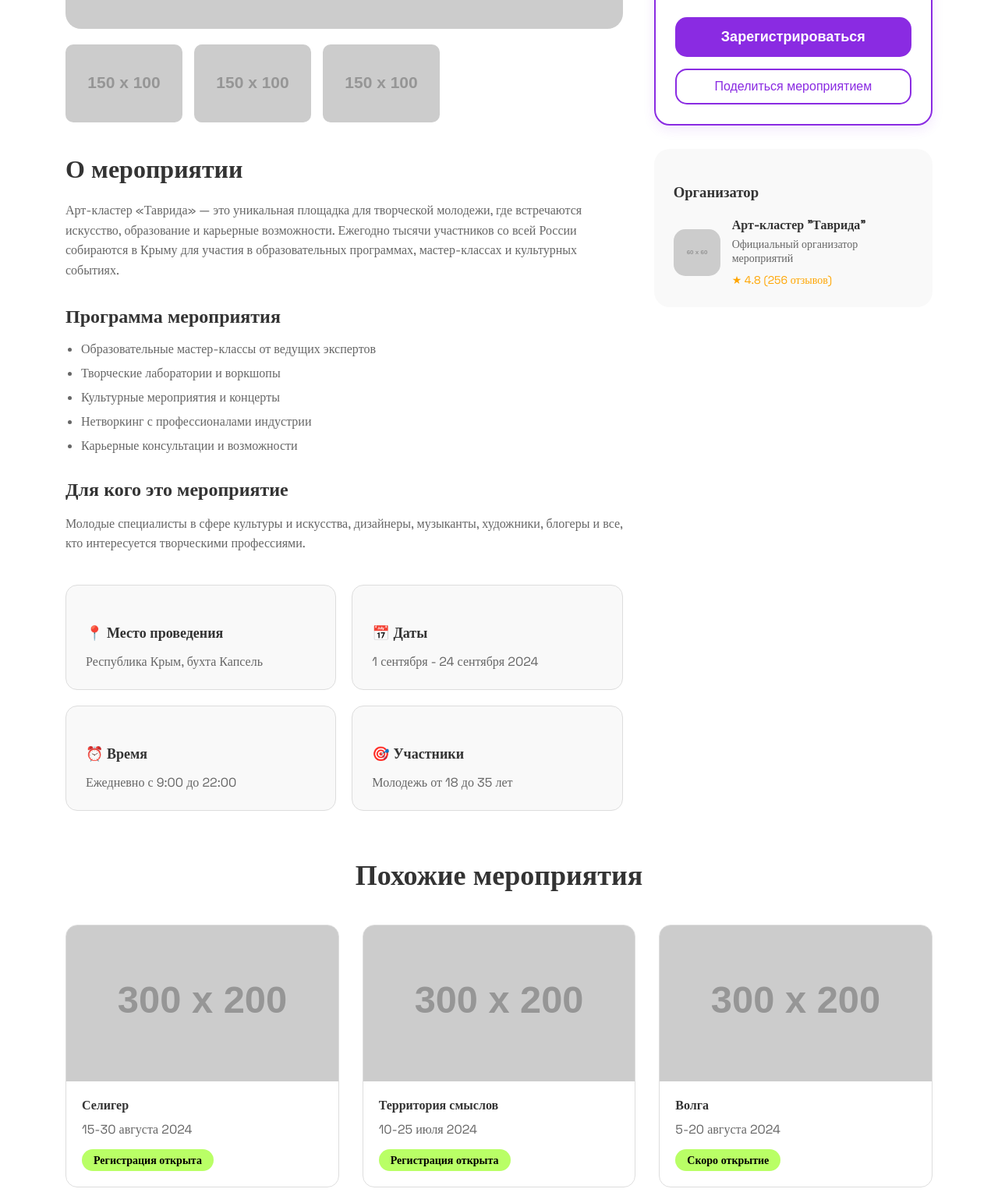
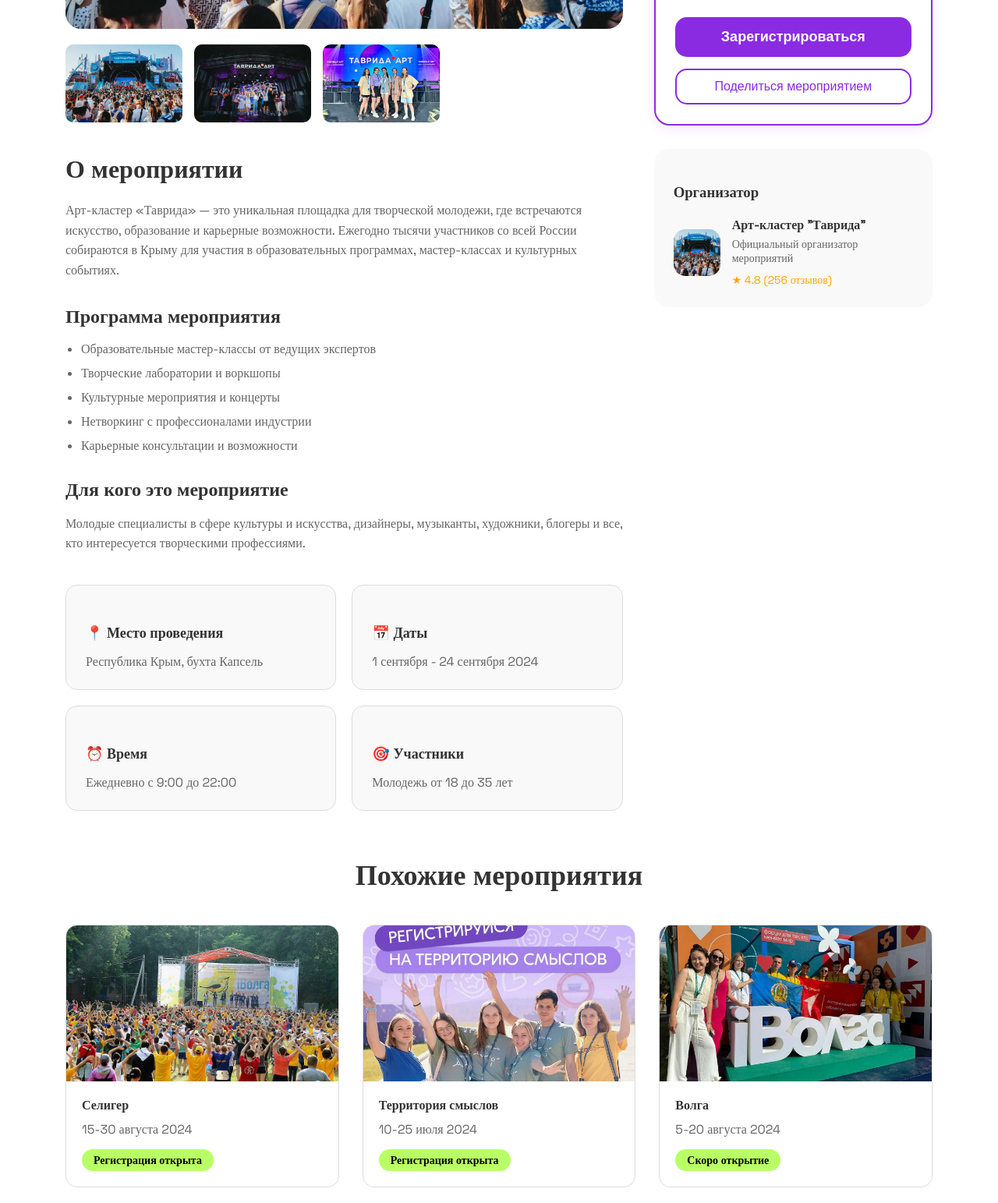
Before and after one commit to kirill-sorochuk/future_area, a plain HTML site: page event-details.html in a window 1280 px wide. Shown: the part 692-2235 px from the top of the page at 78% size. Drawn offline with nearby package versions, Linux system fonts and the light colour scheme; placeholder pictures from the web are drawn by us.

Commit message:
tdit puctures

```diff
--- a/event-details.html
+++ b/event-details.html
@@ -64,12 +64,12 @@
                 <!-- Галерея изображений -->
                 <div class="event-gallery">
                     <div class="main-image">
-                        <img src="https://via.placeholder.com/800x400?text=Таврида+Фото" alt="Таврида">
+                        <img src="image/forums/Tavrida3.jpeg" alt="Таврида">
                     </div>
                     <div class="gallery-thumbnails">
-                        <img src="https://via.placeholder.com/150x100?text=Фото+1" alt="Фото 1">
-                        <img src="https://via.placeholder.com/150x100?text=Фото+2" alt="Фото 2">
-                        <img src="https://via.placeholder.com/150x100?text=Фото+3" alt="Фото 3">
+                        <img src="image/forums/Tavrida3.jpeg" alt="Фото 1">
+                        <img src="image/forums/Tavrida2.jpeg" alt="Фото 2">
+                        <img src="image/forums/Tavrida1.jpeg" alt="Фото 3">
                     </div>
                 </div>
 
@@ -157,7 +157,7 @@
                 <div class="organizer-info">
                     <h3>Организатор</h3>
                     <div class="organizer-card">
-                        <img src="https://via.placeholder.com/60x60?text=Лого" alt="Организатор">
+                        <img src="image/forums/Tavrida3.jpeg" alt="Организатор">
                         <div class="organizer-details">
                             <h4>Арт-кластер "Таврида"</h4>
                             <p>Официальный организатор мероприятий</p>
@@ -173,19 +173,19 @@
             <h2>Похожие мероприятия</h2>
             <div class="similar-grid">
                 <div class="similar-card">
-                    <img src="https://via.placeholder.com/300x200?text=Селигер" alt="Селигер">
+                    <img src="image/forums/ivolga3.jpeg" alt="Селигер">
                     <h4>Селигер</h4>
                     <p>15-30 августа 2024</p>
                     <span class="status">Регистрация открыта</span>
                 </div>
                 <div class="similar-card">
-                    <img src="https://via.placeholder.com/300x200?text=Территория" alt="Территория">
+                    <img src="image/forums/TS1.jpeg" alt="Территория">
                     <h4>Территория смыслов</h4>
                     <p>10-25 июля 2024</p>
                     <span class="status">Регистрация открыта</span>
                 </div>
                 <div class="similar-card">
-                    <img src="https://via.placeholder.com/300x200?text=Волга" alt="Волга">
+                    <img src="image/forums/ivolga1.jpeg" alt="iВолга">
                     <h4>Волга</h4>
                     <p>5-20 августа 2024</p>
                     <span class="status">Скоро открытие</span>
--- a/style/adaptiive.css
+++ b/style/adaptiive.css
@@ -219,9 +219,15 @@
 .main-header__image-hidden{
     display: block;
 }
+    .main-header__image-hidden img{
+        width: 80%;
+    }
 .main-header__image-visible{
     display: none;
 }
+    .main-header__image-visible img{
+        display: none;
+    }
 .main-header__content{
   text-align: center;
 }
```
Also changed, not shown: index.html (+4 -4 lines), image/forums/TS1.jpeg (added), image/forums/TS2.jpeg (added), image/forums/TS3.jpeg (added), image/forums/Tavrida1.jpeg (added), image/forums/Tavrida2.jpeg (added), image/forums/Tavrida3.jpeg (added), image/forums/ivolga1.jpeg (added), image/forums/ivolga2.jpeg (added), image/forums/ivolga3.jpeg (added), 4 other files.
